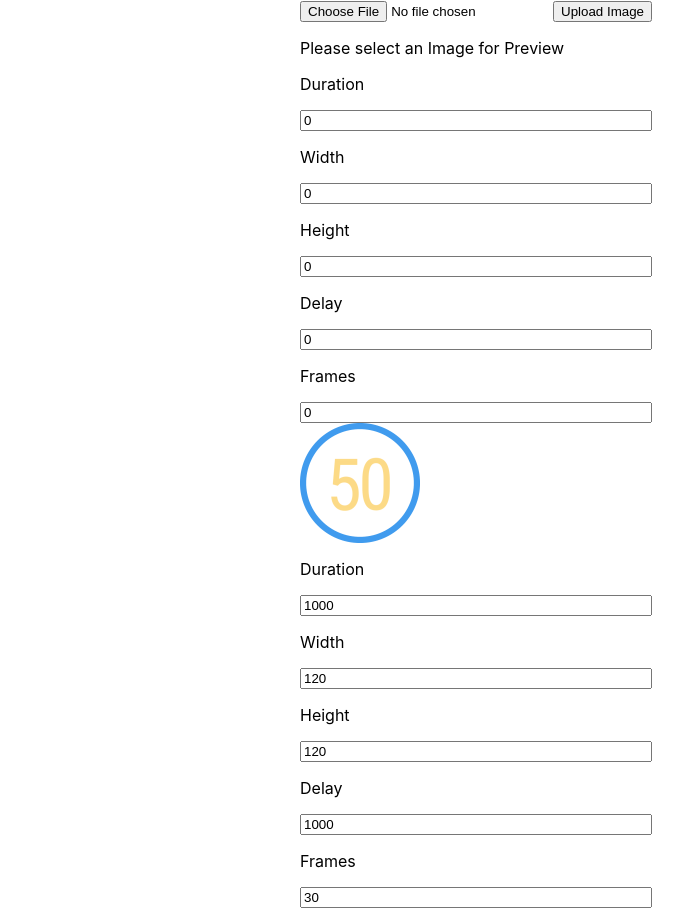
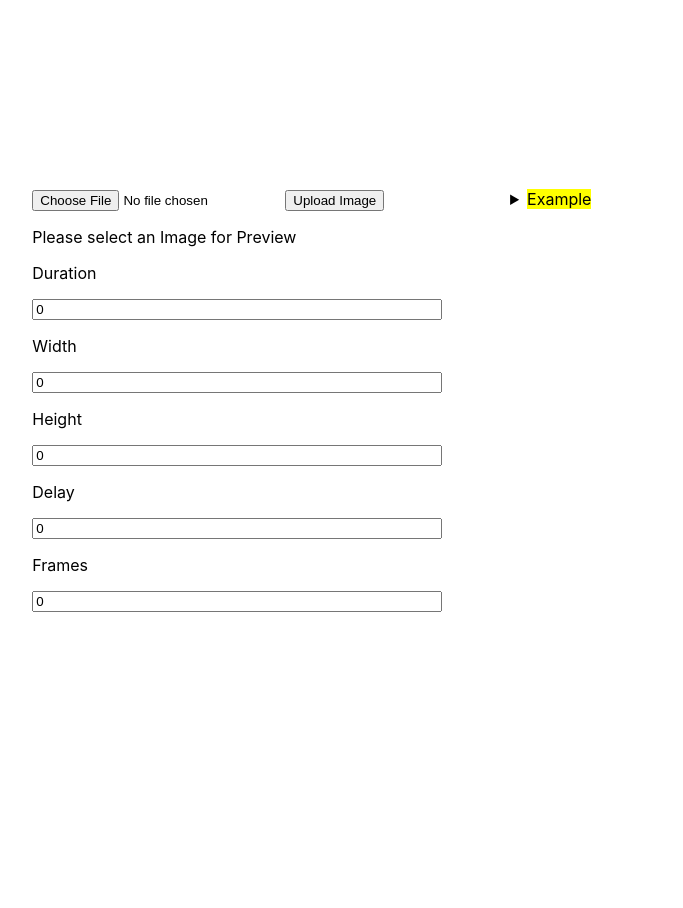
Before and after one commit to dnatheteam/sequence, a React (Create React App) app: page / in a window 1280 px wide. Shown: the whole page, without its empty margins (164-847 px from the left). After the commit the page ends 800 px from the top, so only its background shows below. Built offline with nearby package versions, Linux system fonts and the light colour scheme.

Commit message:
Example in details

```diff
--- a/src/App.js
+++ b/src/App.js
@@ -1,12 +1,12 @@
-import React, { Component } from "react";
-import ImageUpload from "./ImageUpload";
-import Editor from "./Editor";
-import Example from "./Example";
+import React, { Component } from 'react';
+import ImageUpload from './ImageUpload';
+import Editor from './Editor';
+import Example from './Example';
 
 class App extends Component {
   constructor(props) {
     super(props);
-    this.state = { file: "", imageUrl: "" };
+    this.state = { file: '', imageUrl: '' };
     this.handleSubmit = this.handleSubmit.bind(this);
     this.handleImageChange = this.handleImageChange.bind(this);
   }
@@ -14,7 +14,7 @@ class App extends Component {
   handleSubmit(e) {
     e.preventDefault();
     // TODO: do something with -> this.state.file
-    console.log("handle uploading-", this.state.file);
+    // console.log('handle uploading-', this.state.file);
   }
 
   handleImageChange(e) {
@@ -32,17 +32,22 @@ class App extends Component {
   }
 
   render() {
-    console.log(this.state.imagePreviewUrl);
-
     return (
+      <>
         <div>
           <ImageUpload
             handleChange={this.handleChange}
             handleImageChange={this.handleImageChange}
           />
           <Editor imageUrl={this.state.imagePreviewUrl} />
+        </div>
+        <details>
+          <summary>
+            <mark>Example</mark>
+          </summary>
           <Example />
-      </div>
+        </details>
+      </>
     );
   }
 }
--- a/src/Example.js
+++ b/src/Example.js
@@ -1,6 +1,6 @@
-import React, { Component } from "react";
-import { Sequency } from "./Sequency";
-import exampleSrc from "./sprite-1.png";
+import React, { Component } from 'react';
+import { Sequency } from './Sequency';
+import exampleSrc from './sprite-1.png';
 
 class Example extends Component {
   constructor(props) {
@@ -10,7 +10,7 @@ class Example extends Component {
       height: 120,
       width: 120,
       frames: 30,
-      delay: 1000
+      delay: 0
     };
   }
 
@@ -35,6 +35,8 @@ class Example extends Component {
     );
 
     return (
+      <div>
+        {/* <h2>Example</h2> */}
         <div className="img-editor">
           <div className="imgPreview">{imagePreview}</div>
 
@@ -83,6 +85,7 @@ class Example extends Component {
             onChange={e => this.handleInputChange(e)}
           />
         </div>
+      </div>
     );
   }
 }
--- a/src/index.css
+++ b/src/index.css
@@ -1,8 +1,8 @@
 body {
   margin: 0;
   padding: 0;
-  font-family: -apple-system, BlinkMacSystemFont, "Segoe UI", "Roboto", "Oxygen",
-    "Ubuntu", "Cantarell", "Fira Sans", "Droid Sans", "Helvetica Neue",
+  font-family: -apple-system, BlinkMacSystemFont, 'Segoe UI', 'Roboto', 'Oxygen',
+    'Ubuntu', 'Cantarell', 'Fira Sans', 'Droid Sans', 'Helvetica Neue',
     sans-serif;
   -webkit-font-smoothing: antialiased;
   -moz-osx-font-smoothing: grayscale;
@@ -10,6 +10,20 @@ body {
   justify-content: center;
   align-items: center;
   min-height: 100vh;
+}
+
+h2 {
+  margin-top: 0;
+}
+
+#root {
+  width: 80vw;
+  display: flex;
+  justify-content: space-evenly;
+}
+
+#root > div, details {
+  width: 40%;
 }
 
 .preview-text {
```
Lines whose indentation alone changed are shown as unchanged.
